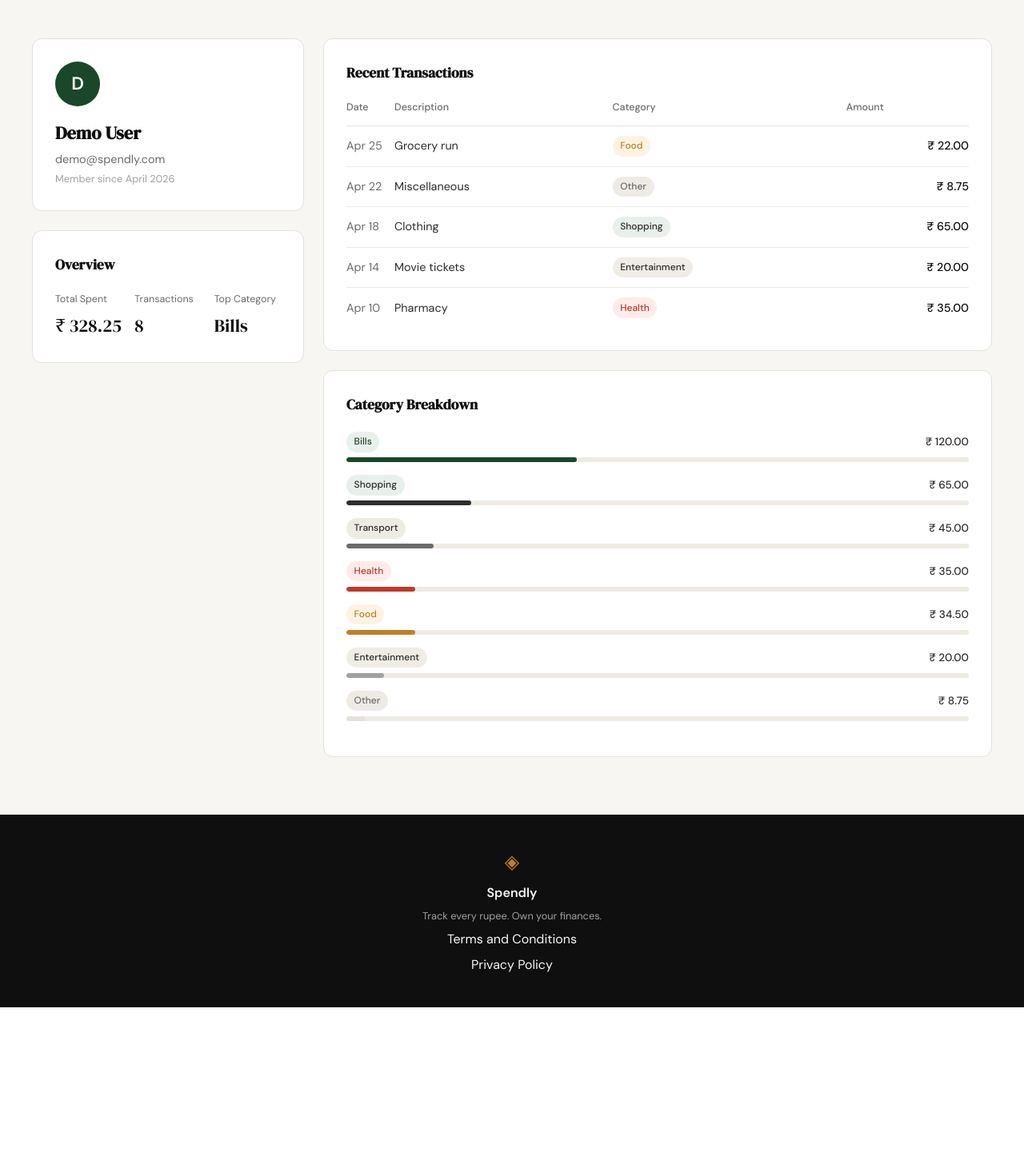
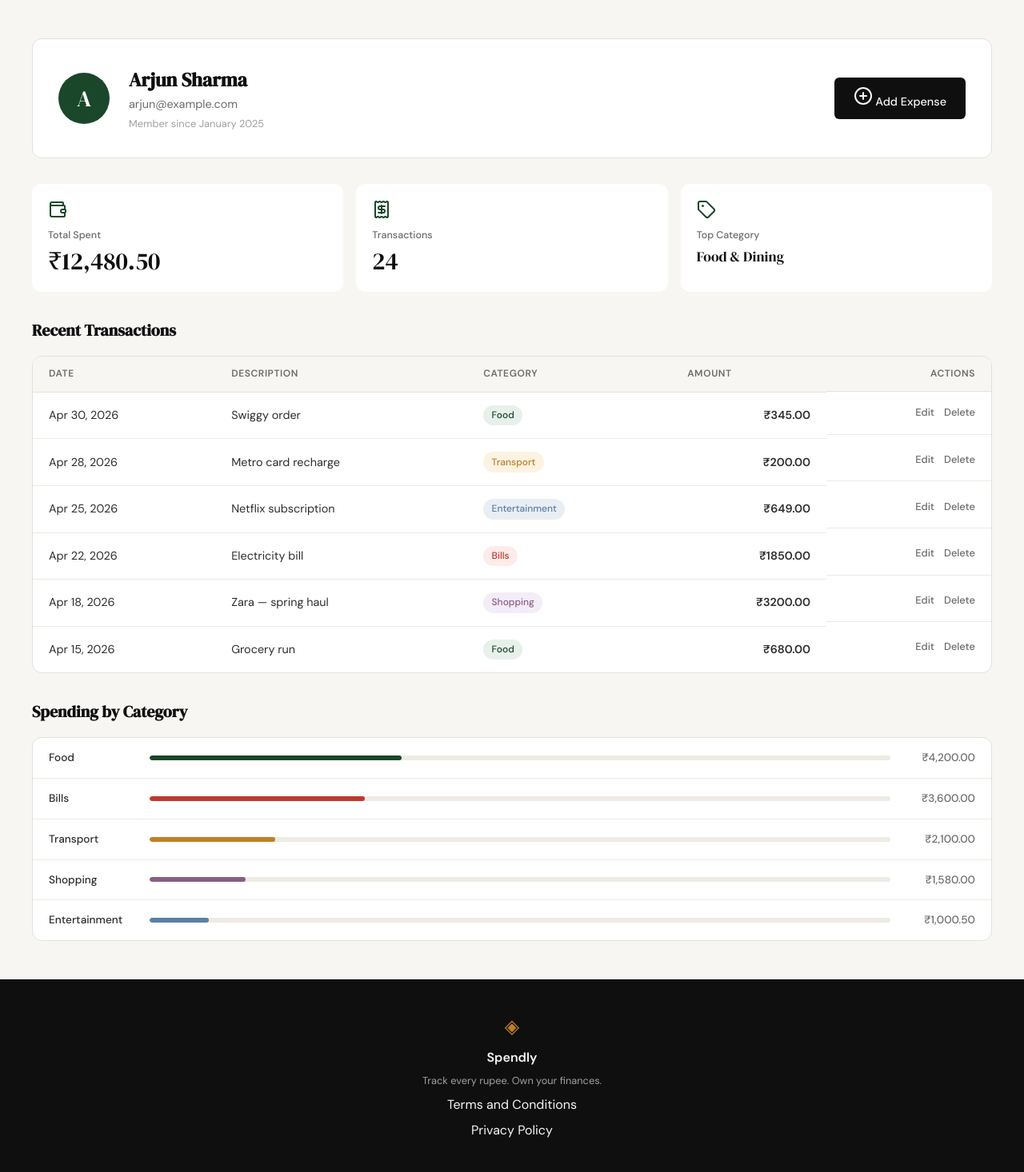
Before and after one commit to mojomahendia/expanse-tracker, a Flask app: page /profile in a window 1280 px wide. Shown: the part 61-1527 px from the top of the page at 80% size. Before the commit the page ends 1321 px from the top, so only its background shows below. Run offline with Flask 3, Linux system fonts and the light colour scheme; a user stored in the database is signed in.

Commit message:
add profile page design with hardcoded UI layout
Co-Authored-By: Claude Sonnet 4.6 <noreply@anthropic.com>

```diff
--- a/app.py
+++ b/app.py
@@ -115,34 +115,33 @@ def profile():
         return redirect(url_for("login"))
 
     user = {
-        "name": "Demo User",
-        "email": "demo@spendly.com",
-        "member_since": "April 2026",
+        "name":         "Arjun Sharma",
+        "email":        "arjun@example.com",
+        "member_since": "January 2025",
     }
     stats = {
-        "total_spent": "328.25",
-        "transaction_count": 8,
-        "top_category": "Bills",
+        "total_spent":       "12,480.50",
+        "transaction_count": 24,
+        "top_category":      "Food & Dining",
     }
-    transactions = [
-        {"date": "Apr 25", "description": "Grocery run",   "category": "Food",          "amount": "22.00"},
-        {"date": "Apr 22", "description": "Miscellaneous", "category": "Other",         "amount": "8.75"},
-        {"date": "Apr 18", "description": "Clothing",      "category": "Shopping",      "amount": "65.00"},
-        {"date": "Apr 14", "description": "Movie tickets", "category": "Entertainment", "amount": "20.00"},
-        {"date": "Apr 10", "description": "Pharmacy",      "category": "Health",        "amount": "35.00"},
+    expenses = [
+        {"id": 1, "date": "Apr 30, 2026", "description": "Swiggy order",         "category": "Food",          "amount": 345.00},
+        {"id": 2, "date": "Apr 28, 2026", "description": "Metro card recharge",  "category": "Transport",     "amount": 200.00},
+        {"id": 3, "date": "Apr 25, 2026", "description": "Netflix subscription", "category": "Entertainment", "amount": 649.00},
+        {"id": 4, "date": "Apr 22, 2026", "description": "Electricity bill",     "category": "Bills",         "amount": 1850.00},
+        {"id": 5, "date": "Apr 18, 2026", "description": "Zara — spring haul",   "category": "Shopping",      "amount": 3200.00},
+        {"id": 6, "date": "Apr 15, 2026", "description": "Grocery run",          "category": "Food",          "amount": 680.00},
     ]
     categories = [
-        {"name": "Bills",         "total": "120.00", "pct": 37},
-        {"name": "Shopping",      "total": "65.00",  "pct": 20},
-        {"name": "Transport",     "total": "45.00",  "pct": 14},
-        {"name": "Health",        "total": "35.00",  "pct": 11},
-        {"name": "Food",          "total": "34.50",  "pct": 11},
-        {"name": "Entertainment", "total": "20.00",  "pct": 6},
-        {"name": "Other",         "total": "8.75",   "pct": 3},
+        {"name": "Food",          "slug": "food",          "amount": "4,200.00", "pct": 34},
+        {"name": "Bills",         "slug": "bills",         "amount": "3,600.00", "pct": 29},
+        {"name": "Transport",     "slug": "transport",     "amount": "2,100.00", "pct": 17},
+        {"name": "Shopping",      "slug": "shopping",      "amount": "1,580.00", "pct": 13},
+        {"name": "Entertainment", "slug": "entertainment", "amount": "1,000.50", "pct": 8},
     ]
     return render_template("profile.html",
-        user=user, stats=stats,
-        transactions=transactions, categories=categories)
+                           user=user, stats=stats,
+                           expenses=expenses, categories=categories)
 
 
 @app.route("/expenses/add")
--- a/static/css/style.css
+++ b/static/css/style.css
@@ -18,6 +18,10 @@
     --danger-light: #fdecea;
     --border: #e4e1da;
     --border-soft: #eeebe4;
+    --cat-entertainment: #5b7fa6;
+    --cat-entertainment-bg: #e8eef4;
+    --cat-shopping: #8b5e83;
+    --cat-shopping-bg: #f3edf7;
 
     --font-display: 'DM Serif Display', Georgia, serif;
     --font-body: 'DM Sans', system-ui, sans-serif;
@@ -798,178 +802,72 @@ a { color: inherit; text-decoration: none; }
 }
 
 /* ------------------------------------------------------------------ */
-/* Profile page                                                        */
+/* Profile                                                             */
 /* ------------------------------------------------------------------ */
 
-.profile-section { padding: 3rem 2rem; }
+.profile-page  { padding: 3rem 2rem; }
+.profile-inner { max-width: var(--max-width); margin: 0 auto; display: flex; flex-direction: column; gap: 2rem; }
 
-.profile-inner {
-    max-width: var(--max-width);
-    margin: 0 auto;
-    display: grid;
-    grid-template-columns: 340px 1fr;
-    gap: 1.5rem;
-    align-items: start;
-}
+/* User info card */
+.profile-header { display: flex; align-items: center; gap: 1.5rem; background: var(--paper-card); border: 1px solid var(--border); border-radius: var(--radius-md); padding: 2rem; }
+.profile-avatar { width: 64px; height: 64px; background: var(--accent); color: var(--paper-card); border-radius: 50%; display: flex; align-items: center; justify-content: center; font-family: var(--font-display); font-size: 1.75rem; flex-shrink: 0; }
+.profile-meta   { flex: 1; }
+.profile-name   { font-family: var(--font-display); font-size: 1.5rem; color: var(--ink); }
+.profile-email  { font-size: 0.9rem; color: var(--ink-muted); }
+.profile-since  { font-size: 0.8rem; color: var(--ink-faint); margin-top: 0.15rem; }
 
-.profile-card {
-    background: var(--paper-card);
-    border: 1px solid var(--border);
-    border-radius: var(--radius-md);
-    padding: 1.75rem;
-    margin-bottom: 1.5rem;
-}
+/* Stat icon — sits inside existing .dash-stat */
+.stat-icon { font-size: 1.25rem; color: var(--accent); margin-bottom: 0.4rem; }
+.profile-stat-top { font-family: var(--font-display); font-size: 1.1rem; color: var(--ink); line-height: 1.3; }
 
-.profile-card-title {
-    font-family: var(--font-display);
-    font-size: 1.1rem;
-    color: var(--ink);
-    margin-bottom: 1.25rem;
-}
+/* Section chrome */
+.profile-section-title { font-family: var(--font-display); font-size: 1.25rem; color: var(--ink); margin-bottom: 1rem; }
+.profile-card          { background: var(--paper-card); border: 1px solid var(--border); border-radius: var(--radius-md); overflow: hidden; }
 
-.profile-avatar {
-    width: 56px;
-    height: 56px;
-    border-radius: 999px;
-    background: var(--accent);
-    color: var(--paper-card);
-    font-size: 1.4rem;
-    font-weight: 600;
-    display: flex;
-    align-items: center;
-    justify-content: center;
-    margin-bottom: 1rem;
-}
-
-.profile-name {
-    font-family: var(--font-display);
-    font-size: 1.4rem;
-    color: var(--ink);
-    margin-bottom: 0.2rem;
-}
-
-.profile-email {
-    font-size: 0.9rem;
-    color: var(--ink-muted);
-    margin-bottom: 0.2rem;
-}
-
-.profile-since {
-    font-size: 0.8rem;
-    color: var(--ink-faint);
-}
-
-.profile-stat-row {
-    display: grid;
-    grid-template-columns: repeat(3, 1fr);
-    gap: 1rem;
-}
-
-.profile-stat {
-    display: flex;
-    flex-direction: column;
-    gap: 0.3rem;
-}
-
-.profile-stat-label {
-    font-size: 0.78rem;
-    color: var(--ink-muted);
-}
-
-.profile-stat-value {
-    font-family: var(--font-display);
-    font-size: 1.4rem;
-    color: var(--ink);
-}
-
-/* Transaction table */
-
-.tx-table {
-    width: 100%;
-    border-collapse: collapse;
-    font-size: 0.9rem;
-}
-
-.tx-table th {
-    text-align: left;
-    font-size: 0.78rem;
-    color: var(--ink-muted);
-    font-weight: 500;
-    padding-bottom: 0.75rem;
-    border-bottom: 1px solid var(--border);
-}
-
-.tx-table td {
-    padding: 0.75rem 0;
-    border-bottom: 1px solid var(--border-soft);
-    vertical-align: middle;
-}
-
-.tx-table tr:last-child td { border-bottom: none; }
-
-.tx-date { color: var(--ink-muted); width: 60px; }
-.tx-desc { color: var(--ink-soft); }
-.tx-amount { text-align: right; font-weight: 500; color: var(--ink); }
+/* Expense table */
+.expense-table              { width: 100%; border-collapse: collapse; }
+.expense-table th           { padding: 0.75rem 1.25rem; text-align: left; font-size: 0.75rem; font-weight: 600; color: var(--ink-muted); text-transform: uppercase; letter-spacing: 0.05em; border-bottom: 1px solid var(--border); background: var(--paper); }
+.expense-table td           { padding: 1rem 1.25rem; font-size: 0.9rem; color: var(--ink-soft); border-bottom: 1px solid var(--border-soft); vertical-align: middle; }
+.expense-table tr:last-child td { border-bottom: none; }
+.expense-table tr:hover td  { background: var(--paper); }
+.expense-amount             { font-weight: 600; color: var(--ink); text-align: right; }
+.expense-actions            { display: flex; gap: 0.75rem; justify-content: flex-end; }
+.action-link                { font-size: 0.8rem; font-weight: 500; color: var(--ink-muted); transition: color 0.2s; }
+.action-link:hover          { color: var(--ink); }
+.action-link--danger:hover  { color: var(--danger); }
 
 /* Category badges */
-
-.cat-badge {
-    display: inline-block;
-    padding: 0.2rem 0.6rem;
-    border-radius: 999px;
-    font-size: 0.75rem;
-    font-weight: 500;
-}
-
-.cat-food          { background: var(--accent-2-light); color: var(--accent-2); }
-.cat-bills         { background: var(--accent-light);   color: var(--accent); }
-.cat-transport     { background: var(--border-soft);    color: var(--ink-soft); }
-.cat-health        { background: var(--danger-light);   color: var(--danger); }
-.cat-entertainment { background: var(--paper-warm);     color: var(--ink-soft); }
-.cat-shopping      { background: var(--accent-light);   color: var(--ink-soft); }
-.cat-other         { background: var(--border-soft);    color: var(--ink-muted); }
+.cat-badge                { display: inline-block; padding: 0.2rem 0.65rem; border-radius: 999px; font-size: 0.75rem; font-weight: 500; }
+.cat-badge--food          { background: var(--accent-light); color: var(--accent); }
+.cat-badge--transport     { background: var(--accent-2-light); color: var(--accent-2); }
+.cat-badge--bills         { background: var(--danger-light); color: var(--danger); }
+.cat-badge--entertainment { background: var(--cat-entertainment-bg); color: var(--cat-entertainment); }
+.cat-badge--shopping      { background: var(--cat-shopping-bg); color: var(--cat-shopping); }
+.cat-badge--health        { background: var(--accent-light); color: var(--accent); }
+.cat-badge--other         { background: var(--border-soft); color: var(--ink-muted); }
 
 /* Category breakdown bars */
+.profile-cat-row                { display: grid; grid-template-columns: 110px 1fr 90px; align-items: center; gap: 1rem; padding: 0.875rem 1.25rem; border-bottom: 1px solid var(--border-soft); }
+.profile-cat-row:last-child     { border-bottom: none; }
+.profile-cat-name               { font-size: 0.85rem; font-weight: 500; color: var(--ink-soft); }
+.profile-cat-track              { height: 6px; background: var(--border-soft); border-radius: 999px; overflow: hidden; }
+.profile-cat-bar                { height: 100%; border-radius: 999px; transition: width 0.4s ease; }
+.profile-cat-bar--food          { background: var(--accent); }
+.profile-cat-bar--transport     { background: var(--accent-2); }
+.profile-cat-bar--bills         { background: var(--danger); }
+.profile-cat-bar--entertainment { background: var(--cat-entertainment); }
+.profile-cat-bar--shopping      { background: var(--cat-shopping); }
+.profile-cat-amount             { font-size: 0.85rem; font-weight: 500; color: var(--ink-muted); text-align: right; }
 
-.cat-row { margin-bottom: 1rem; }
-
-.cat-row-header {
-    display: flex;
-    justify-content: space-between;
-    align-items: center;
-    margin-bottom: 0.4rem;
-}
-
-.cat-total { font-size: 0.85rem; color: var(--ink-soft); font-weight: 500; }
-
-.cat-bar-track {
-    height: 6px;
-    background: var(--border-soft);
-    border-radius: 999px;
-    overflow: hidden;
-}
-
-.cat-bar-fill {
-    height: 100%;
-    border-radius: 999px;
-    background: var(--accent);
-}
-
-.cat-bills-bar         { background: var(--accent); }
-.cat-shopping-bar      { background: var(--ink-soft); }
-.cat-transport-bar     { background: var(--ink-muted); }
-.cat-health-bar        { background: var(--danger); }
-.cat-food-bar          { background: var(--accent-2); }
-.cat-entertainment-bar { background: var(--ink-faint); }
-.cat-other-bar         { background: var(--border); }
-
-/* Profile responsive */
-
-@media (max-width: 900px) {
-    .profile-inner { grid-template-columns: 1fr; }
+/* Responsive */
+@media (max-width: 768px) {
+    .profile-header { flex-direction: column; text-align: center; }
+    .profile-header .btn-primary { width: 100%; text-align: center; }
+    .expense-table th:first-child,
+    .expense-table td:first-child { display: none; }
+    .profile-cat-row { grid-template-columns: 80px 1fr 70px; }
 }
 
 @media (max-width: 600px) {
-    .profile-stat-row { grid-template-columns: 1fr 1fr; }
-    .profile-section  { padding: 2rem 1rem; }
+    .profile-page { padding: 1.5rem 1rem; }
 }
--- a/templates/profile.html
+++ b/templates/profile.html
@@ -1,88 +1,103 @@
 {% extends "base.html" %}
+
 {% block title %}Profile — Spendly{% endblock %}
 
 {% block content %}
-<section class="profile-section">
+
+<section class="profile-page">
     <div class="profile-inner">
 
-        <!-- Left column -->
-        <div class="profile-left">
-
         <!-- User info card -->
-            <div class="profile-card">
+        <div class="profile-header">
             <div class="profile-avatar">{{ user.name[0] }}</div>
-                <h2 class="profile-name">{{ user.name }}</h2>
+            <div class="profile-meta">
+                <h1 class="profile-name">{{ user.name }}</h1>
                 <p class="profile-email">{{ user.email }}</p>
                 <p class="profile-since">Member since {{ user.member_since }}</p>
             </div>
+            <a href="{{ url_for('add_expense') }}" class="btn-primary">
+                <i data-lucide="plus-circle"></i> Add Expense
+            </a>
+        </div>
 
         <!-- Summary stats -->
-            <div class="profile-card">
-                <h3 class="profile-card-title">Overview</h3>
-                <div class="profile-stat-row">
-                    <div class="profile-stat">
-                        <span class="profile-stat-label">Total Spent</span>
-                        <span class="profile-stat-value">₹ {{ stats.total_spent }}</span>
+        <div class="dash-stat-row">
+            <div class="dash-stat">
+                <i data-lucide="wallet" class="stat-icon"></i>
+                <p class="dash-stat-label">Total Spent</p>
+                <p class="dash-stat-value">₹{{ stats.total_spent }}</p>
             </div>
-                    <div class="profile-stat">
-                        <span class="profile-stat-label">Transactions</span>
-                        <span class="profile-stat-value">{{ stats.transaction_count }}</span>
+            <div class="dash-stat">
+                <i data-lucide="receipt" class="stat-icon"></i>
+                <p class="dash-stat-label">Transactions</p>
+                <p class="dash-stat-value">{{ stats.transaction_count }}</p>
             </div>
-                    <div class="profile-stat">
-                        <span class="profile-stat-label">Top Category</span>
-                        <span class="profile-stat-value">{{ stats.top_category }}</span>
-                    </div>
+            <div class="dash-stat">
+                <i data-lucide="tag" class="stat-icon"></i>
+                <p class="dash-stat-label">Top Category</p>
+                <p class="dash-stat-value profile-stat-top">{{ stats.top_category }}</p>
             </div>
         </div>
 
-        </div>
-
-        <!-- Right column -->
-        <div class="profile-right">
-
         <!-- Transaction history -->
+        <div>
+            <h2 class="profile-section-title">Recent Transactions</h2>
             <div class="profile-card">
-                <h3 class="profile-card-title">Recent Transactions</h3>
-                <table class="tx-table">
+                <table class="expense-table">
                     <thead>
                         <tr>
                             <th>Date</th>
                             <th>Description</th>
                             <th>Category</th>
-                            <th>Amount</th>
+                            <th class="expense-amount">Amount</th>
+                            <th class="expense-actions">Actions</th>
                         </tr>
                     </thead>
                     <tbody>
-                        {% for tx in transactions %}
+                        {% for e in expenses %}
                         <tr>
-                            <td class="tx-date">{{ tx.date }}</td>
-                            <td class="tx-desc">{{ tx.description }}</td>
-                            <td><span class="cat-badge cat-{{ tx.category | lower }}">{{ tx.category }}</span></td>
-                            <td class="tx-amount">₹ {{ tx.amount }}</td>
+                            <td>{{ e.date }}</td>
+                            <td>{{ e.description }}</td>
+                            <td>
+                                <span class="cat-badge cat-badge--{{ e.category | lower }}">
+                                    {{ e.category }}
+                                </span>
+                            </td>
+                            <td class="expense-amount">₹{{ "%.2f"|format(e.amount) }}</td>
+                            <td class="expense-actions">
+                                <a href="{{ url_for('edit_expense', id=e.id) }}" class="action-link">Edit</a>
+                                <a href="{{ url_for('delete_expense', id=e.id) }}" class="action-link action-link--danger">Delete</a>
+                            </td>
                         </tr>
                         {% endfor %}
                     </tbody>
                 </table>
             </div>
+        </div>
 
         <!-- Category breakdown -->
+        <div>
+            <h2 class="profile-section-title">Spending by Category</h2>
             <div class="profile-card">
-                <h3 class="profile-card-title">Category Breakdown</h3>
                 {% for cat in categories %}
-                <div class="cat-row">
-                    <div class="cat-row-header">
-                        <span class="cat-badge cat-{{ cat.name | lower }}">{{ cat.name }}</span>
-                        <span class="cat-total">₹ {{ cat.total }}</span>
+                <div class="profile-cat-row">
+                    <span class="profile-cat-name">{{ cat.name }}</span>
+                    <div class="profile-cat-track">
+                        <div class="profile-cat-bar profile-cat-bar--{{ cat.slug }}"
+                             style="width: {{ cat.pct }}%"></div>
                     </div>
-                    <div class="cat-bar-track">
-                        <div class="cat-bar-fill cat-{{ cat.name | lower }}-bar" style="width: {{ cat.pct }}%"></div>
-                    </div>
+                    <span class="profile-cat-amount">₹{{ cat.amount }}</span>
                 </div>
                 {% endfor %}
             </div>
-
         </div>
 
     </div>
 </section>
+
 {% endblock %}
+
+{% block scripts %}
+<script src="https://unpkg.com/lucide@latest/dist/umd/lucide.min.js"></script>
+<script>lucide.createIcons();</script>
+{% endblock %}
```
Also changed, not shown: .claude/skills/frontend-design/skills.md (added). Lines whose indentation alone changed are shown as unchanged.
